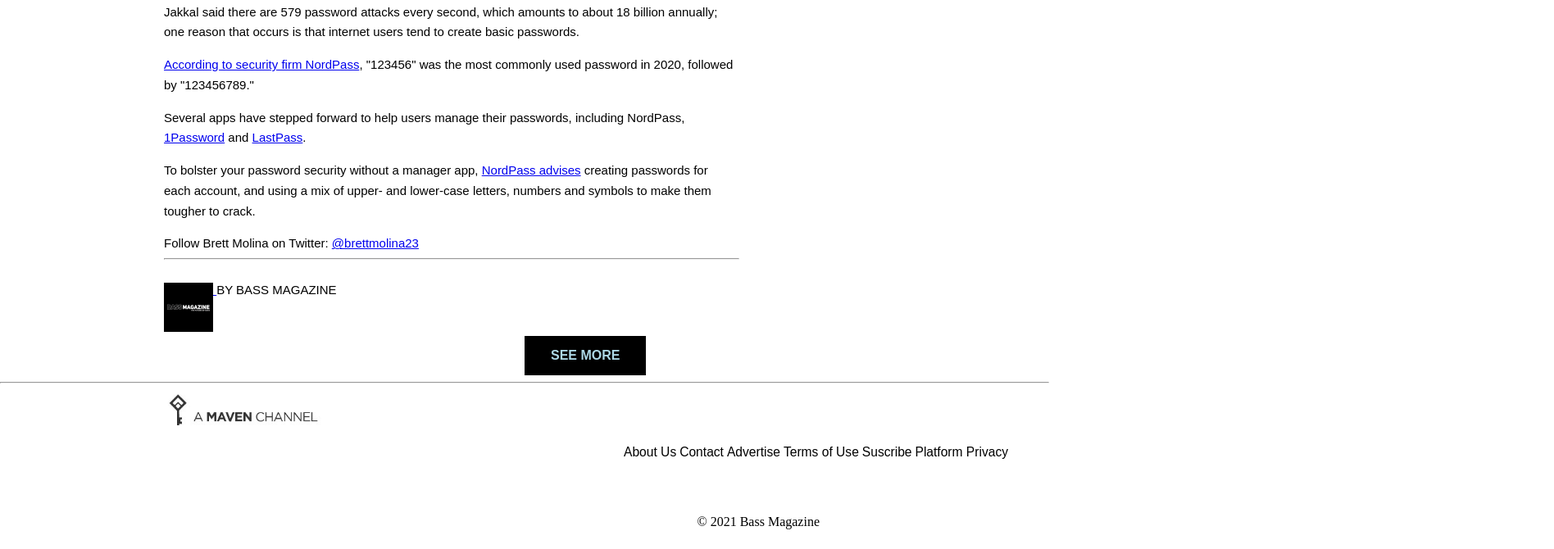
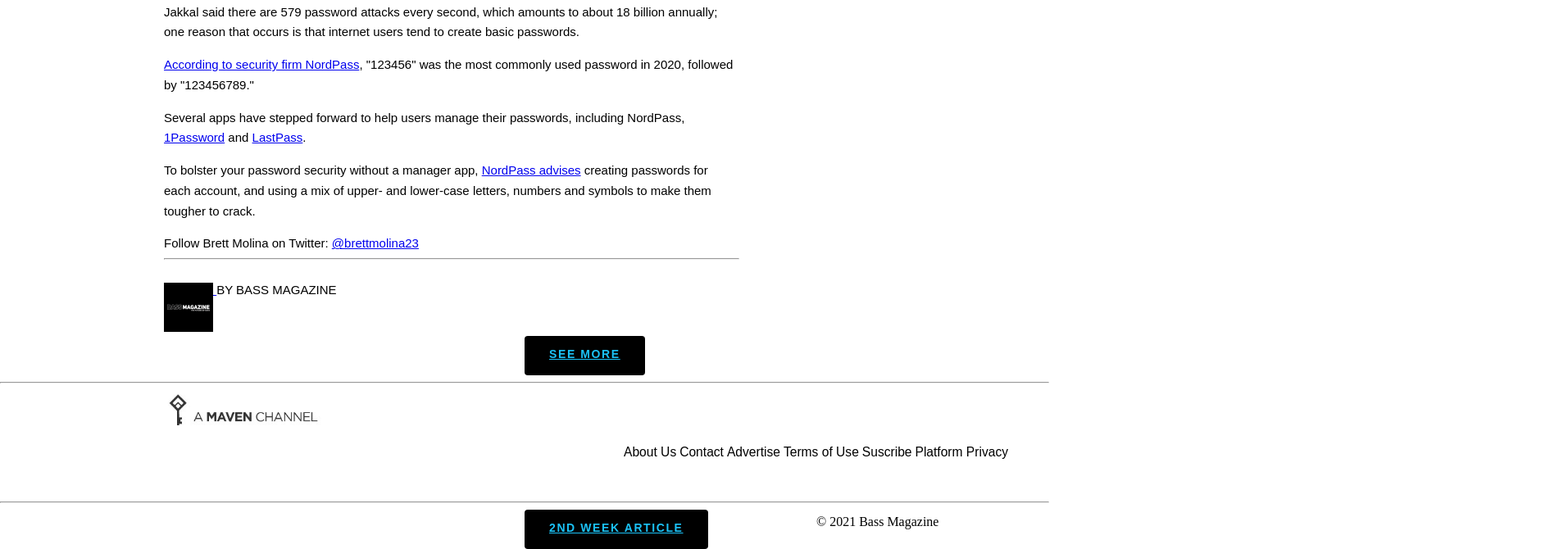
Before and after one commit to elowenst/AppHTML, a plain HTML site: page index.html in a window 1280 px wide. Shown: the part 2064-2734 px from the top of the page at 82% size, 1896 px wide, since content can reach past the window. Before the commit the page ends 2710 px from the top, so only its background shows below. Drawn offline with Linux system fonts and the light colour scheme.

Commit message:
modified css and fixed buttons

```diff
--- a/index.html
+++ b/index.html
@@ -78,8 +78,9 @@
             </li>
         </ul>
     </nav>
+    <!-- FIRST SECTION -->
     <section class="section1">
-      <a href="https://www.usatoday.com/tech/" target="_blank"> TECH </a>
+      <p><a href="https://www.usatoday.com/tech/" target="_blank"> TECH </a></p>
       <h1>
         Ready to say goodbye to passwords? Users will no longer need one for
         Microsoft accounts
@@ -91,7 +92,7 @@
         2021
       </p>
     </section>
-    <!-- cuerpo -->
+    <!-- SECOND SECTION -->
     <section class="section2">
       <img src="./assets/img/body-img.jpg" alt="body-img" />
       <div>
@@ -206,7 +207,7 @@
             </p>
     </section>
      <!-- BUTTON -->
-     <button type="button"><a href="#">SEE MORE</a></button>
+     <a href="#" class="button">SEE MORE</a>
      <hr>
      <!-- FOOTER -->
      <footer>
@@ -237,6 +238,8 @@
          <p>
              © 2021 Bass Magazine
          </p>
+         <hr>
+         <a href="/rhcp-world-tour.html" class="button" >2nd Week Article</a>
      </footer>
   </body>
 </html>
--- a/style.css
+++ b/style.css
@@ -47,7 +47,6 @@ li{
     margin-left: 500px;
 }
 .section1{
-
     position: absolute;
     width: 100%;
     height: 100%;
@@ -110,23 +109,30 @@ li{
     color: black;
     text-decoration: none;
 }
-button {
+.button{
+    color: #1bc3f8;
+    border: none;
+    border-radius: 4px;
+    background-color: #000;
+    font-family: sans-serif;
+    font-style: normal;
+    font-weight: 700;
+    letter-spacing: .1rem;
+    text-transform: uppercase;
+    font-size: 14px;
+    align-items: center;
+    cursor: pointer;
     display: inline-block;
-    background-color:black;
-    border:black;
-    font-weight: bold;
-    color: lightblue;
-    padding: 15px 32px;
-    text-align: center;
-    text-decoration: none;
-    font-size: 16px;
+    height: 1.125rem;
+    justify-content: center;
+    line-height: 1em;
+    padding: 15px 30px;
     margin-left: 50%;
 }
-button a{
+.button a{
     text-decoration: none;
     color: lightblue;
 }
-
 footer img{
     width: 200px;
     margin-left: 200px;
@@ -154,7 +160,10 @@ footer li a:visited{
     color: red;
 }
 footer p{
-    text-align: right;
+    left:70%;
     position: relative;
     top: 50px
 }
+button #first-week-button{
+    left: 20%;
+}
```
Also changed, not shown: rhcp-world-tour.html (+4 -2 lines).
